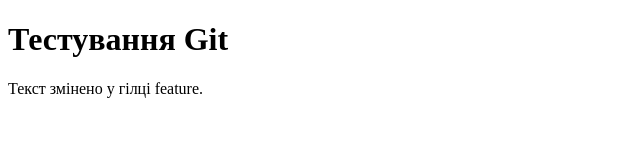
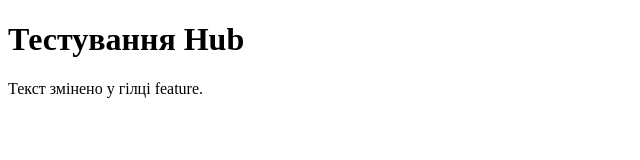
Before and after one commit to ipikalovzk41fbmi28-eng/labW_4, a plain HTML site: page index.html in a window 1280 px wide. Shown: the full height of the page, 0-640 px from the left. Drawn offline with Linux system fonts and the light colour scheme.

Commit message:
Update main

```diff
--- a/index.html
+++ b/index.html
@@ -5,7 +5,7 @@
     <title>Git Practice</title>
 </head>
 <body>
-    <h1>Тестування Git</h1>
+    <h1>Тестування Hub</h1>
     <p>Текст змінено у гілці feature.</p>
 </body>
 </html>
```
